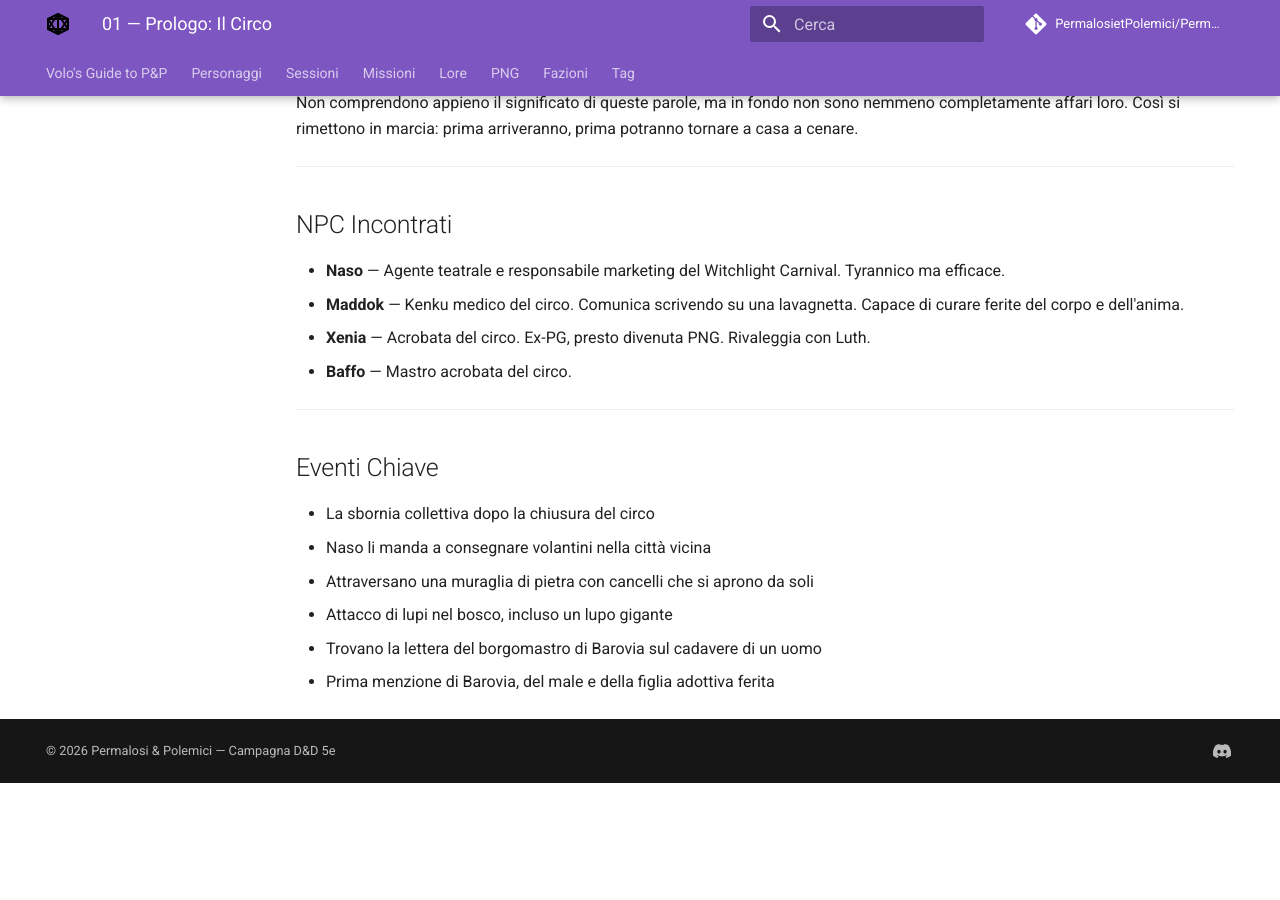
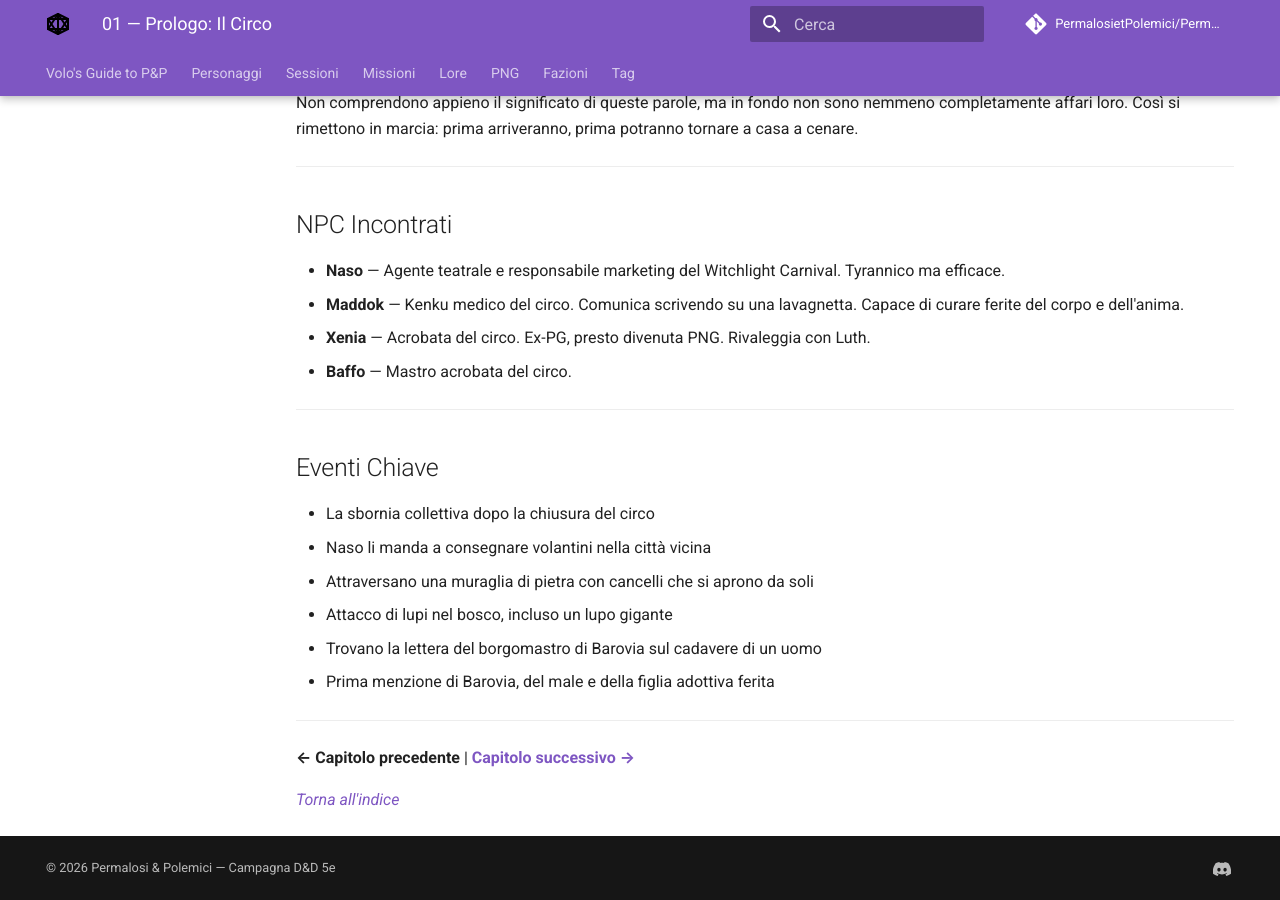
Before and after one commit to PermalosietPolemici/PermalosietPolemici.github.io, an MkDocs documentation site: the page built from docs/sessioni/strahd/01-prologo.md, in a window 1280 px wide and 900 px high, scrolled down 4687 px. Built offline with MkDocs 1.6.1 and Material for MkDocs 9.7.7, drawn with Linux system fonts in a browser that asks for light colours; comment, search, counter and statistics services are not loaded; before the commit the page ends 5470 px from its top, so only the background shows below that.

Commit message:
Aggiunti link navigazione tra capitoli 01 e 02

```diff
--- a/docs/sessioni/strahd/01-prologo.md
+++ b/docs/sessioni/strahd/01-prologo.md
@@ -171,3 +171,9 @@ Non comprendono appieno il significato di queste parole, ma in fondo non sono ne
 - Attacco di lupi nel bosco, incluso un lupo gigante
 - Trovano la lettera del borgomastro di Barovia sul cadavere di un uomo
 - Prima menzione di Barovia, del male e della figlia adottiva ferita
+
+---
+
+**← Capitolo precedente** | [**Capitolo successivo →**](02-death-house.md)
+
+*[Torna all'indice](index.md)*
```
Also changed, not shown: docs/sessioni/strahd/02-death-house.md (+6 -0 lines).
